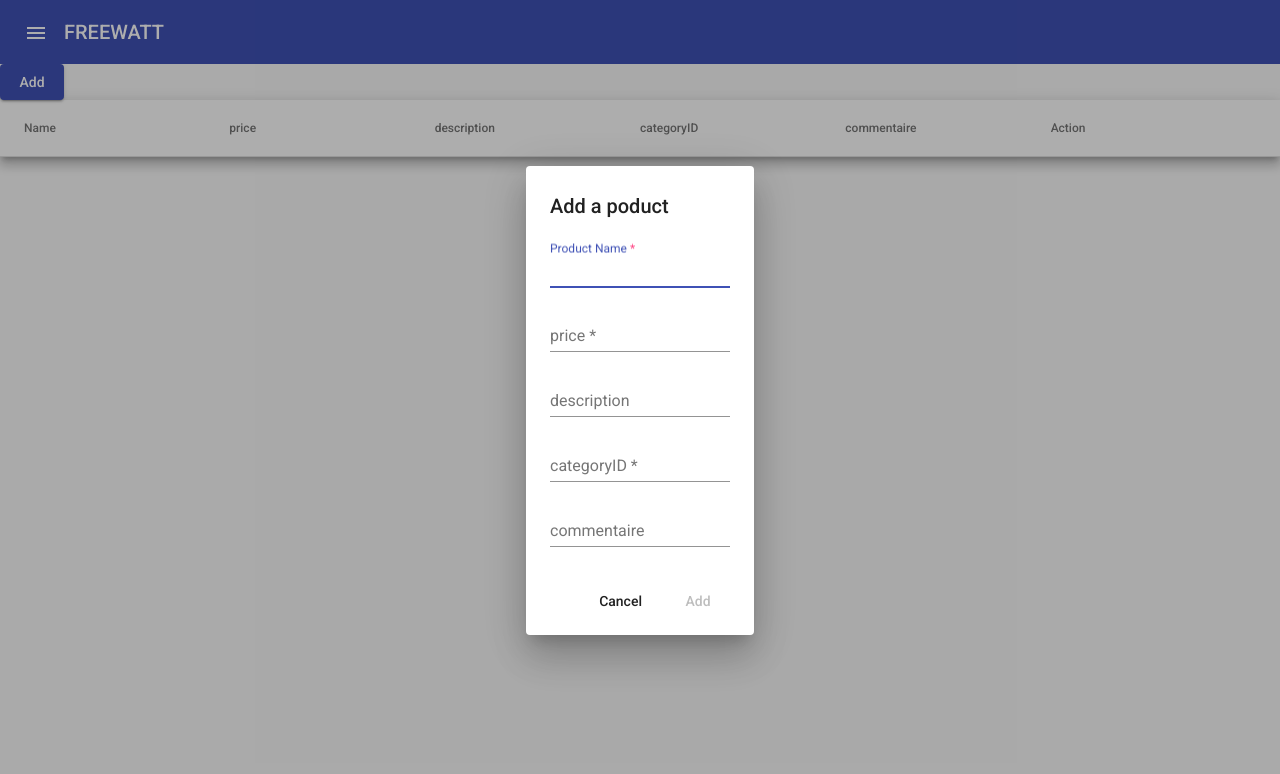
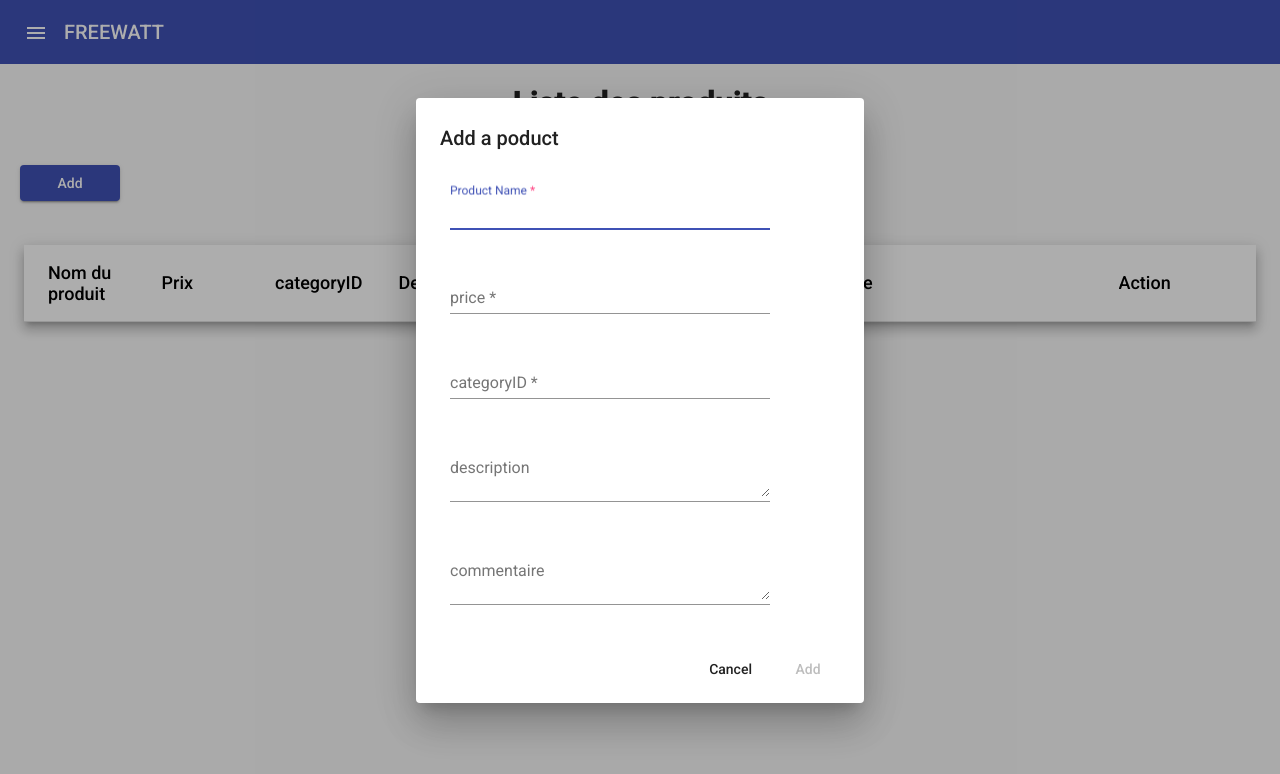
Before and after one commit to ergaibiYasin/freewatt-frontend, an Angular app: page /products in a window 1280 px wide. Both pictures are taken after a click on the button "Add". Shown: the top 774 px of the page. Built offline with nearby package versions, Linux system fonts and the light colour scheme; no server answers.

Commit message:
add css for roduct, add-product-dialog and confirmation-dialog components

```diff
--- a/src/app/products/add-product-dialog/add-product-dialog.component.html
+++ b/src/app/products/add-product-dialog/add-product-dialog.component.html
@@ -1,12 +1,14 @@
-<form [formGroup]="addProductForm" (ngSubmit)="addOrUpdateProduct()" >
+<form [formGroup]="addProductForm" (ngSubmit)="addOrUpdateProduct()">
 
   <div class="nl-Dialog--header">
-    <h2 mat-dialog-title >Add a poduct</h2>
+    <h2 mat-dialog-title>Add a poduct </h2>
   </div>
   <mat-dialog-content>
     <div fxLayout="row">
       <mat-form-field fxFlex="100">
-            <input type="text" [(ngModel)]="product.productName" formControlName="productName" matInput placeholder="Product Name" [ngClass]="{'is-invalid': submitted && getFormControls['productName'].errors}"  required>
+        <input type="text" [(ngModel)]="product.productName" formControlName="productName" matInput
+          placeholder="Product Name" [ngClass]="{'is-invalid': submitted && getFormControls['productName'].errors}"
+          required>
         <mat-error *ngIf="getFormControls['productName'].errors">
           <span *ngIf="getFormControls['productName'].errors.required">
             Obligatoire<br>
@@ -30,14 +32,8 @@
 
     <div fxLayout="row">
       <mat-form-field fxFlex="100">
-            <input type="text" [(ngModel)]="product.description" formControlName="description" matInput placeholder="description" >
-
-        </mat-form-field>
-    </div>
-
-    <div fxLayout="row">
-        <mat-form-field fxFlex="100">
-            <input type="text" [(ngModel)]="product.categoryID" formControlName="categoryID" matInput placeholder="categoryID" required>
+        <input type="text" [(ngModel)]="product.categoryID" formControlName="categoryID" matInput
+          placeholder="categoryID" required>
         <mat-error *ngIf="getFormControls['categoryID'].errors">
           <span *ngIf="getFormControls['categoryID'].errors.required">
             Obligatoire<br>
@@ -49,7 +45,16 @@
 
     <div fxLayout="row">
       <mat-form-field fxFlex="100">
-            <input type="text" [(ngModel)]="product.commentaire" formControlName="commentaire" matInput placeholder="commentaire">
+        <textarea  type="text" [(ngModel)]="product.description" formControlName="description" matInput
+          placeholder="description"></textarea>
+
+      </mat-form-field>
+    </div>
+
+    <div fxLayout="row">
+      <mat-form-field fxFlex="100">
+        <textarea type="text" [(ngModel)]="product.commentaire" formControlName="commentaire" matInput
+          placeholder="commentaire"></textarea>
 
       </mat-form-field>
 
@@ -62,8 +67,10 @@
 
   <mat-dialog-actions align="end">
     <button mat-button mat-dialog-close>Cancel</button>
-    <button mat-button *ngIf="product.productID" [mat-dialog-close]="true" type="submit" [disabled]="addProductForm.invalid">Update</button>
-    <button mat-button *ngIf="!product.productID" [mat-dialog-close]="true" type="submit" [disabled]="addProductForm.invalid">Add</button>
+    <button mat-button *ngIf="product.productID" [mat-dialog-close]="true" type="submit"
+      [disabled]="addProductForm.invalid">Update</button>
+    <button mat-button *ngIf="!product.productID" [mat-dialog-close]="true" type="submit"
+      [disabled]="addProductForm.invalid">Add</button>
   </mat-dialog-actions>
 
 </form>
--- a/src/app/products/add-product-dialog/add-product-dialog.component.scss
+++ b/src/app/products/add-product-dialog/add-product-dialog.component.scss
@@ -0,0 +1,12 @@
+mat-dialog-content{
+    width: 400px;
+
+}
+
+mat-form-field{
+    width: 80%;
+    padding: 10px;
+    white-space: unset !important;
+    word-break: break-word;
+    word-break: break-all;
+}
--- a/src/app/products/products.component.html
+++ b/src/app/products/products.component.html
@@ -1,5 +1,6 @@
+<h1>Liste des produits</h1>
 
-<div>
+<div class="row ">
   <button mat-raised-button (click)="addProduct()" color="primary">Add</button>
 </div>
 
@@ -8,23 +9,17 @@
 
 <!-- Table -->
 
-<mat-table [dataSource]="dataSource" class="mat-elevation-z8">
+<mat-table [dataSource]="dataSource" class="mat-elevation-z8 material-table">
   <!-- productName Column -->
   <ng-container matColumnDef="productName">
-      <mat-header-cell *matHeaderCellDef> Name </mat-header-cell>
+    <mat-header-cell *matHeaderCellDef> Nom du produit </mat-header-cell>
     <mat-cell *matCellDef="let element"> {{element.productName}} </mat-cell>
   </ng-container>
 
   <!-- price Column -->
   <ng-container matColumnDef="price">
-      <mat-header-cell *matHeaderCellDef> price </mat-header-cell>
+    <mat-header-cell *matHeaderCellDef> Prix </mat-header-cell>
     <mat-cell *matCellDef="let element"> {{element.price}} </mat-cell>
-    </ng-container>
-
-    <!-- description Column -->
-    <ng-container matColumnDef="description">
-      <mat-header-cell *matHeaderCellDef> description </mat-header-cell>
-      <mat-cell *matCellDef="let element"> {{element.description}} </mat-cell>
   </ng-container>
 
   <!-- categoryID Column -->
@@ -33,9 +28,15 @@
     <mat-cell *matCellDef="let element"> {{element.categoryID}} </mat-cell>
   </ng-container>
 
+  <!-- description Column -->
+  <ng-container matColumnDef="description">
+    <mat-header-cell *matHeaderCellDef> Description </mat-header-cell>
+    <mat-cell *matCellDef="let element"> {{element.description}} </mat-cell>
+  </ng-container>
+
   <!-- commentaire Column -->
   <ng-container matColumnDef="commentaire">
-      <mat-header-cell *matHeaderCellDef> commentaire </mat-header-cell>
+    <mat-header-cell *matHeaderCellDef> Commentaire </mat-header-cell>
     <mat-cell *matCellDef="let element"> {{element.commentaire}} </mat-cell>
   </ng-container>
 
@@ -44,13 +45,13 @@
     <mat-header-cell *matHeaderCellDef> Action </mat-header-cell>
     <mat-cell *matCellDef="let element">
 
-        <div class="delete button">
+      <div class="delete button action">
         <button mat-mini-fab color="accent" (click)="deleteProduct(element)" aria-label="delete button">
           <mat-icon>delete</mat-icon>
         </button>
       </div>
 
-        <div class="edit button">
+      <div class="edit button action">
         <button mat-mini-fab color="accent" (click)="uppdateProduct(element)" aria-label="edit button">
           <mat-icon>edit</mat-icon>
         </button>
--- a/src/app/products/products.component.scss
+++ b/src/app/products/products.component.scss
@@ -1,5 +1,20 @@
 
+.mat-column-description {
+  padding: 10px;
+  white-space: unset !important;
+  flex: 0 0 28% !important;
+  word-break: break-word;
+}
 
-table {
-    width: 100%;
-  }
+.mat-column-commentaire {
+  padding: 10px;
+  white-space: unset !important;
+  flex: 0 0 28% !important;
+  word-break: break-word;
+}
+
+.action {
+  padding-left: 10px;
+  padding-top: 10px;
+  padding-bottom: 10px;
+}
--- a/src/app/products/products.component.ts
+++ b/src/app/products/products.component.ts
@@ -15,8 +15,8 @@ export class ProductsComponent implements OnInit {
   displayedColumns: string[] = [
     'productName',
     'price',
+    'categoryID',
     'description',
-    'categoryID',
     'commentaire',
     'action'
   ];
--- a/src/app/shared/confirmation-dialog/confirmation-dialog.component.html
+++ b/src/app/shared/confirmation-dialog/confirmation-dialog.component.html
@@ -11,6 +11,6 @@
 		<button *ngIf="!content.justOk" mat-flat-button class="button-icon mr-16" (click)="cancel()">
 			Annuler
 		</button>
-		<button *ngIf="!content.justOk" mat-flat-button color="accent" class="mr-16" (click)="close()">Ok</button>
+		<button *ngIf="!content.justOk" mat-flat-button color="primary" class="mr-16" (click)="close()">Ok</button>
 	</mat-dialog-actions>
 </form>
--- a/src/app/shared/confirmation-dialog/confirmation-dialog.component.scss
+++ b/src/app/shared/confirmation-dialog/confirmation-dialog.component.scss
@@ -0,0 +1,3 @@
+mat-dialog-actions{
+    float: right;
+}
--- a/src/styles.scss
+++ b/src/styles.scss
@@ -1,4 +1,31 @@
 /* You can add global styles to this file, and also import other style files */
 
-html, body { height: 100%; }
-body { margin: 0; font-family: Roboto, "Helvetica Neue", sans-serif; }
+html,
+body {
+  height: 100%;
+}
+body {
+  margin: 0;
+  font-family: Roboto, "Helvetica Neue", sans-serif;
+}
+
+.material-table {
+  margin: 24px;
+  padding: 0;
+  overflow: hidden;
+  clear: both;
+}
+
+.mat-header-cell {
+  font-size: large;
+  color: black;
+}
+
+.mat-raised-button {
+  margin: 20px !important;
+  width: 100px;
+}
+
+h1 {
+  text-align: center;
+}
```
Lines whose indentation alone changed are shown as unchanged.
